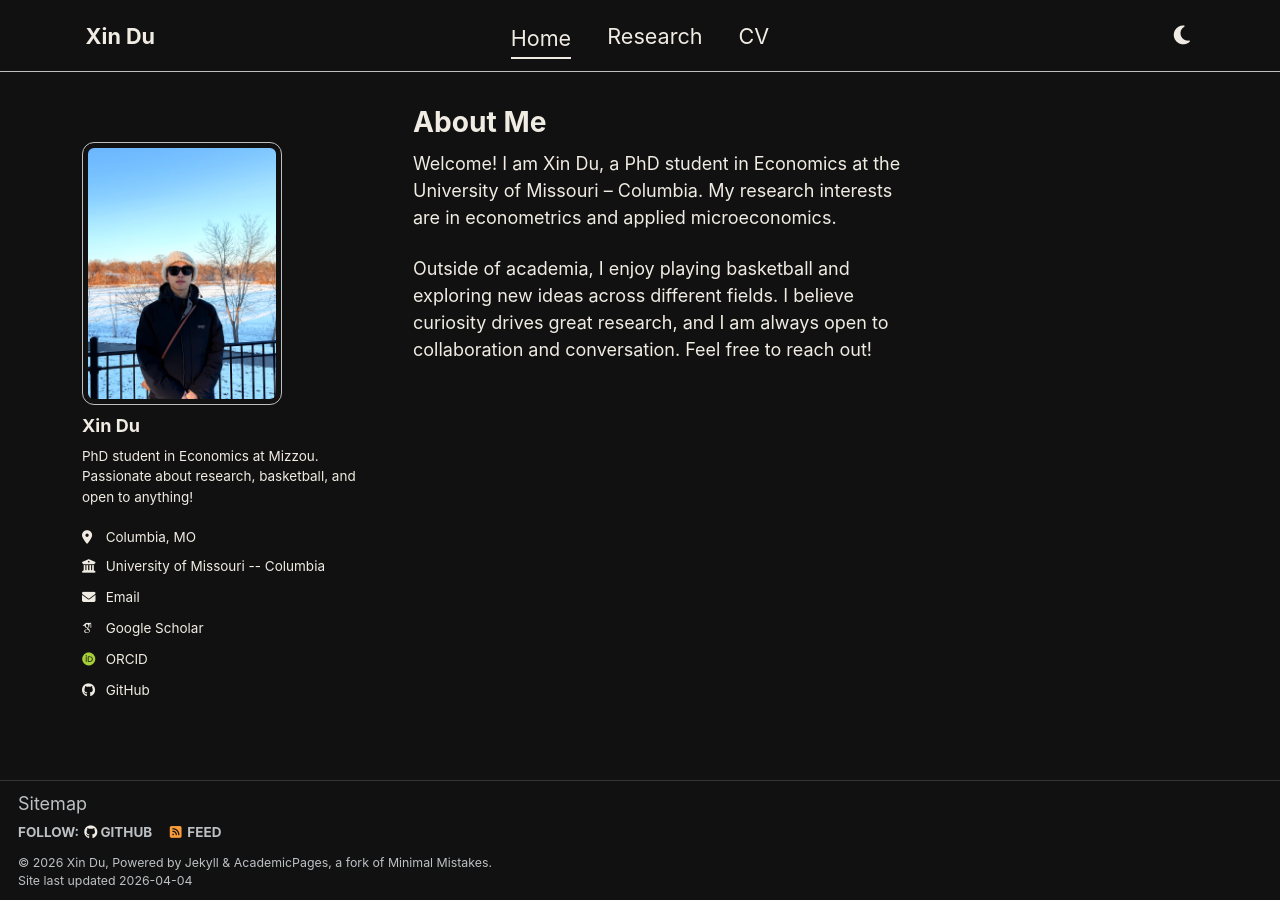
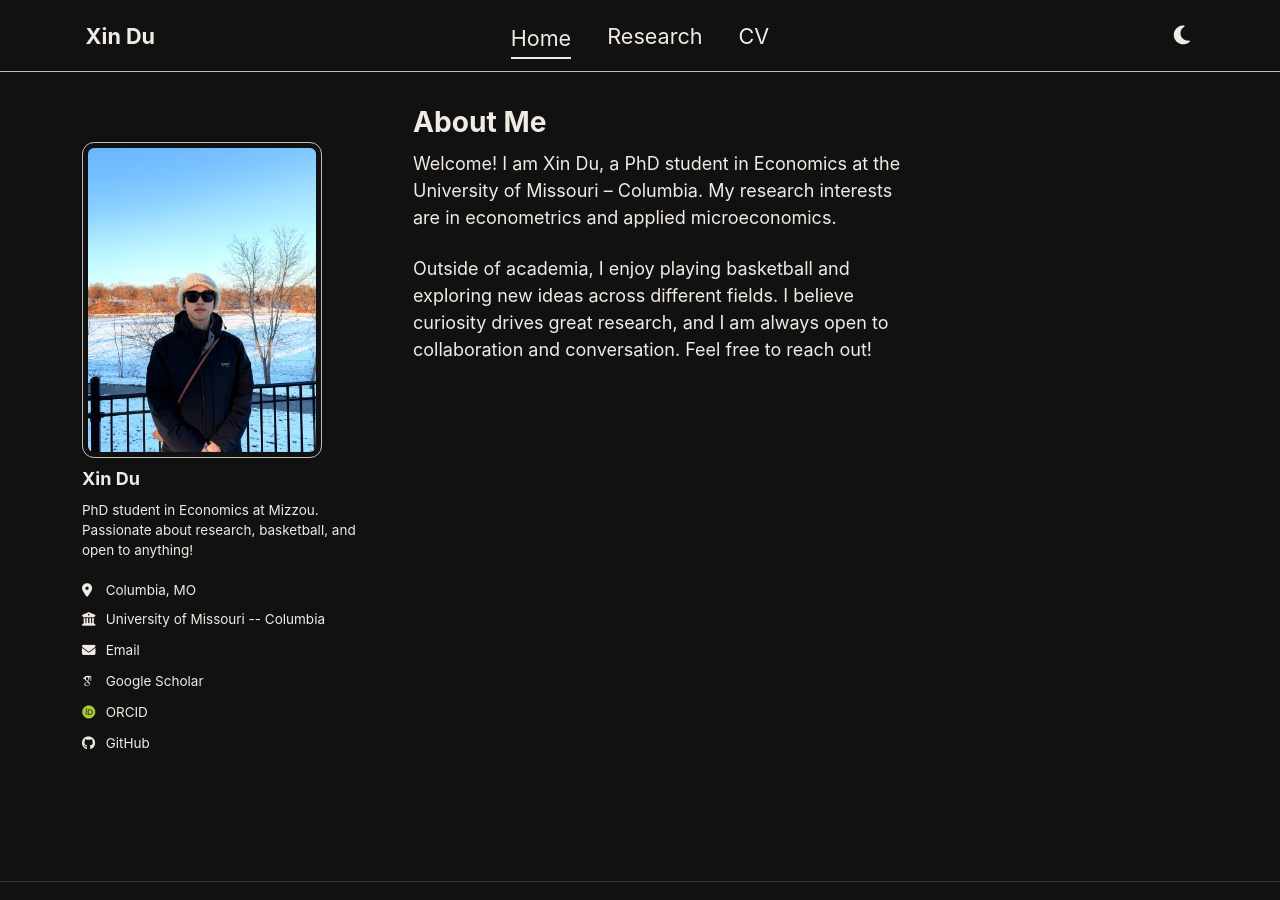
Before and after one commit to dux1n4real/dux1n4real.github.io, a Jekyll site: the page built from _pages/about.md, in a window 1280 px wide. Built offline with Jekyll 4.4.1, drawn with Linux system fonts in a browser that asks for light colours; some web fonts are replaced.

Commit message:
update sidebar width, photo size, and clear footer content
Co-Authored-By: Claude Sonnet 4.6 <noreply@anthropic.com>

```diff
--- a/_includes/footer.html
+++ b/_includes/footer.html
@@ -1,25 +1 @@
 {% include base_path %}
-
-{% if site.author.github or site.author.bitbucket or site.atom_feed.hide != true %}
-<div class="page__footer-follow">
-  <ul class="social-icons">
-    {% if site.data.ui-text[site.locale].follow_label %}
-      <li><strong>{{ site.data.ui-text[site.locale].follow_label }}</strong></li>
-    {% endif %}
-    {% if site.author.github %}
-      <li><a href="http://github.com/{{ site.author.github }}"><i class="fab fa-github" aria-hidden="true"></i> GitHub</a></li>
-    {% endif %}
-    {% if site.author.bitbucket %}
-      <li><a href="http://bitbucket.org/{{ site.author.bitbucket }}"><i class="fab fa-bitbucket" aria-hidden="true"></i> Bitbucket</a></li>
-    {% endif %}
-    {% if site.atom_feed.hide != true %}
-    <li><a href="{% if site.atom_feed.path %}{{ site.atom_feed.path }}{% else %}{{ base_path }}/feed.xml{% endif %}"><i class="fa fa-fw fa-rss-square" aria-hidden="true"></i> {{ site.data.ui-text[site.locale].feed_label | default: "Feed" }}</a></li>
-    {% endif %}
-  </ul>
-</div>
-{% endif %}
-
-<div class="page__footer-copyright">
-  &copy; {{ site.time | date: '%Y' }} {{ site.name | default: site.title }}, {{ site.data.ui-text[site.locale].powered_by | default: "Powered by" }} <a href="http://jekyllrb.com" rel="nofollow">Jekyll</a> &amp; <a href="https://github.com/academicpages/academicpages.github.io">AcademicPages</a>, a fork of <a href="https://mademistakes.com/work/minimal-mistakes-jekyll-theme/" rel="nofollow">Minimal Mistakes</a>.<br />
-  Site last updated {{ "now" | date: '%Y-%m-%d' %}}
-</div>
--- a/_includes/footer/custom.html
+++ b/_includes/footer/custom.html
@@ -1,3 +1,2 @@
 <!-- start custom footer snippets -->
-<a href="/sitemap/">Sitemap</a>
 <!-- end custom footer snippets -->
--- a/_sass/layout/_sidebar.scss
+++ b/_sass/layout/_sidebar.scss
@@ -94,7 +94,7 @@
   }
 
   img {
-    max-width: 200px;
+    max-width: 240px;
     border-radius: 12px;
 
     @include breakpoint($large) {
```
